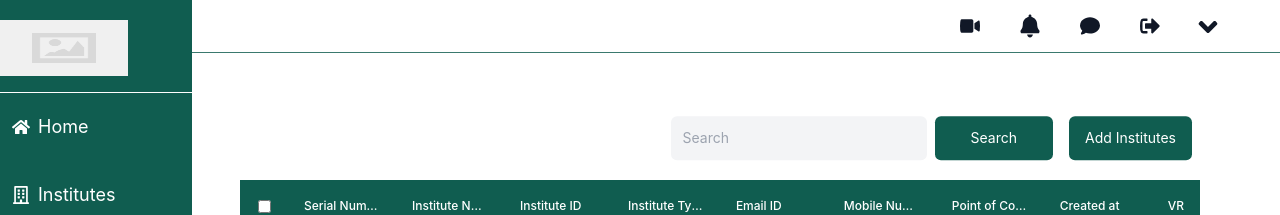
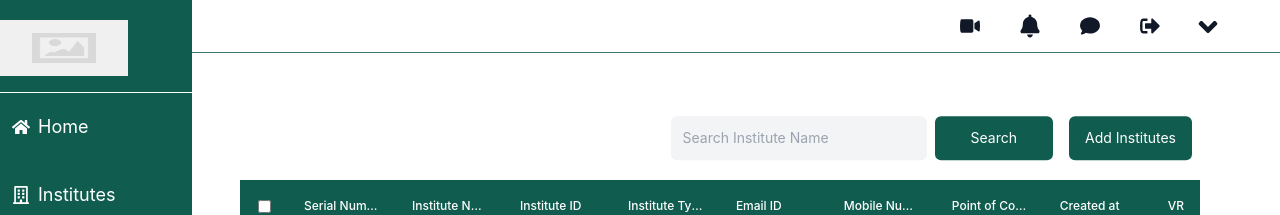
Before and after one commit to moFazil/liveabhis, a React (Create React App) app: page /institute/add in a window 1280 px wide. Shown: the top 215 px of the page. Built offline with nearby package versions, Linux system fonts and the light colour scheme.

Commit message:
added toggle

```diff
--- a/src/Components/Sidebar/Institutes/InstituteTable.jsx
+++ b/src/Components/Sidebar/Institutes/InstituteTable.jsx
@@ -10,6 +10,12 @@ const InstituteTable = () => {
           backgroundColor:'#105D50',
           color:'#fff',
         }
+      },
+      selectableRows:{
+        style:{
+        Color:'#105D50',
+      }
+
       },
     }
 
@@ -84,7 +90,7 @@ const InstituteTable = () => {
         vr : "VR",
         spaceused : "spaceused",
         diskspace : "diskspace",
-        status : "toggle",
+        status : toggle(),
         actions : "action"
       },
 
@@ -100,7 +106,7 @@ const InstituteTable = () => {
         vr : "VR",
         spaceused : "spaceused",
         diskspace : "diskspace",
-        status : "toggle",
+        status : toggle(),
         actions : "action"
       }
   ]
@@ -109,9 +115,18 @@ const InstituteTable = () => {
 
   function handleFilter(event){
     const newData = data.filter(row=>{
-      return row.name.toLowerCase().includes(event.target.value.toLowerCase())
+      return row.institutename.toLowerCase().includes(event.target.value.toLowerCase())
     })
     setRecords(newData)
+  }
+
+  function toggle() {
+    return (
+      <label className="relative inline-flex items-center cursor-pointer">
+        <input type="checkbox" className="sr-only peer" />
+        <div className="w-11 h-6 peer-focus:outline-none rounded-full peer dark:bg-gray-400 peer-checked:after:translate-x-full peer-checked:after:border-white after:content-[''] after:absolute after:top-[2px] after:left-[2px] after:bg-white after:border-gray-300 after:border after:rounded-full after:h-5 after:w-5 after:transition-all dark:border-gray-600 peer-checked:bg-greenbg"></div>
+      </label>
+    );
   }
 
 return (
@@ -120,7 +135,7 @@ return (
 
       <div className='overflow-x-auto max-w-full'>
       <div className=' text-end'>
-      <input type="text" placeholder='Search' className='bg-gray-100 w-64 px-3 p-3 my-5 border-none outline-none rounded-md text-sm hover:bg-gray-200' onChange={handleFilter}/>
+      <input type="text" placeholder='Search Institute Name' className='bg-gray-100 w-64 px-3 p-3 my-5 border-none outline-none rounded-md text-sm hover:bg-gray-200' onChange={handleFilter}/>
       <button className='bg-greenbg p-3 px-9 rounded-md mx-2 text-sm text-white hover:bg-yellow'>Search</button>
       <button className='bg-greenbg p-3 px-4 rounded-md mx-2 text-sm text-white hover:bg-yellow'>Add Institutes</button>
 
@@ -133,7 +148,6 @@ return (
           fixedHeader
           pagination
           customStyles={customStyle}
-
           />
 
       </div>
--- a/src/Components/Sidebar/Support/SupportTable.jsx
+++ b/src/Components/Sidebar/Support/SupportTable.jsx
@@ -102,7 +102,7 @@ const SupportTable = () => {
 
         <div className='overflow-x-auto max-w-full'>
         <div className=' text-end'>
-        <input type="text" placeholder='Search' className='bg-gray-100 w-64 px-3 p-3 my-5 border-none outline-none rounded-md text-sm hover:bg-gray-200' onChange={handleFilter}/>
+        <input type="text" placeholder='Search Name' className='bg-gray-100 w-64 px-3 p-3 my-5 border-none outline-none rounded-md text-sm hover:bg-gray-200' onChange={handleFilter}/>
         <button className=' bg-greenbg p-3 px-9 rounded-md mx-2 text-sm text-white hover:bg-yellow'>Search</button>
         </div>
 
```
